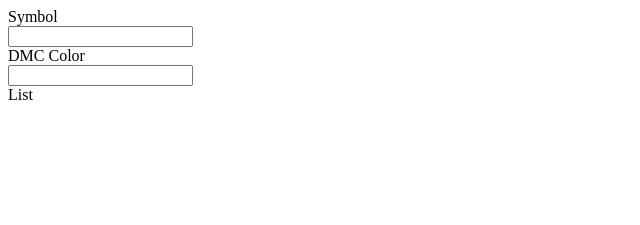
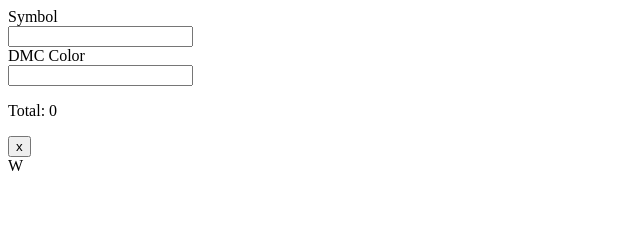
Before and after one commit to thurmand/diamond_legend_maker, a Next.js app: page /symbols in a window 1280 px wide. Shown: the top 225 px of the page, without its empty margins (0-640 px from the left). Built offline with nearby package versions, Linux system fonts and the light colour scheme.

Commit message:
make list work

```diff
--- a/pages/symbols/index.js
+++ b/pages/symbols/index.js
@@ -3,16 +3,41 @@
 import dmcList from "../../lib/dcm.json";
 
 export default function Symbols() {
-  var [enteredSymbols, setEnteredSymbols] = useState([]);
+  var [symbolList, setSymbolList] = useState([]);
 
   function onEnterSymbol(values) {
-    console.log({ values, enteredSymbols });
-    var list = enteredSymbols;
-    list.push({ values });
-    setEnteredSymbols(list);
+    if (symbolList.find((n) => n.symbol == values.symbol)) {
+      console.log("Duplicate!");
+      return;
+    }
+    var newList = [...symbolList];
+    values.text == "black";
+    newList.push(values);
+    setSymbolList(newList);
   }
 
-  console.log({ enteredSymbols });
+  function onTextColorChange(symbol) {
+    var newList = [...symbolList];
+    var x = newList.findIndex((n) => n.symbol == symbol);
+    if (newList[x].text === "white") {
+      newList[x].text = "black";
+    } else {
+      newList[x].text = "white";
+    }
+
+    setSymbolList(newList);
+  }
+
+  function onClear() {
+    setSymbolList([]);
+  }
+
+  function removeRow(symbol) {
+    var newList = [...symbolList];
+    newList = newList.filter((n) => n.symbol != symbol);
+    setSymbolList(newList);
+  }
+
   return (
     <div>
       <Head>
@@ -21,7 +46,13 @@
       <main className="flex justify-center py-1">
         <EnterSymbols className="p-4" onEnterSymbol={onEnterSymbol} />
         <div className="border-2" />
-        <ListSymbols className="px-4 py-1" values={enteredSymbols} />
+        <ListSymbols
+          className="px-4 py-1 w-28"
+          values={symbolList}
+          onTextColorChange={onTextColorChange}
+          onClear={onClear}
+          removeRow={removeRow}
+        />
       </main>
     </div>
   );
@@ -35,7 +66,9 @@
   function onEnter(ele) {
     if (event.key === "Enter") {
       if (dmcList[dmc]?.hex) {
-        onEnterSymbol({ symbol, hex: dmcList[dmc].hex });
+        onEnterSymbol({ symbol, hex: `#${dmcList[dmc].hex}` });
+        setSymbol("");
+        setDmc("");
       } else {
         console.log("not a valid color");
       }
@@ -58,7 +91,7 @@
           <div>
             <input
               onFocus={(event) => event.target.select()}
-              class="border"
+              className="border"
               type="text"
               name="colorCount"
               maxLength="1"
@@ -76,7 +109,7 @@
           <div>
             <input
               onFocus={(event) => event.target.select()}
-              class="border"
+              className="border"
               type="number"
               name="colorCount"
               maxLength="5"
@@ -95,20 +128,66 @@
   );
 }
 
-function ListSymbols({ values, className }) {
-  console.log({ values, className });
+function ListSymbols({
+  values,
+  className,
+  onTextColorChange,
+  onClear,
+  removeRow,
+}) {
   return (
     <div className={className}>
-      <div>List</div>
-      {values &&
-        values.map((n) => (
-          <div
-            className="flex justify-center"
-            style={{ backgroundColor: n.hex }}
+      <p>Total: {values.length}</p>
+      <div className="flex items-center py-1">
+        <button
+          title="Delete all"
+          class="flex-1 border focus:outline-none hover:shadow text-red-500 font-bold"
+          onClick={onClear}
+        >
+          x
+        </button>
+        <div className="px-1" />
+        <div className="flex-1">W</div>
+        <div className="flex-1"></div>
+      </div>
+
+      {values.map((n, i) => (
+        <div key={i} className="flex items-center py-1">
+          <div className="flex-1 justify-start">
+            <ColorBlock symbol={n.symbol} textColor={n.text} color={n.hex} />
+          </div>
+          <div className="px-1" />
+          <div>
+            <input
+              type="checkbox"
+              onClick={() => {
+                onTextColorChange(n.symbol);
+              }}
+            />
+          </div>
+          <div className="px-1" />
+          <button
+            title="Remove color"
+            class="flex-1 border focus:outline-none hover:shadow text-red-500 font-bold"
+            onClick={() => {
+              removeRow(n.symbol);
+            }}
           >
-            {n.symbol}
-          </div>
-        ))}
+            x
+          </button>
+        </div>
+      ))}
+    </div>
+  );
+}
+
+function ColorBlock({ symbol, color, textColor }) {
+  return (
+    <div
+      className="flex justify-center"
+      style={{ backgroundColor: color, color: textColor }}
+    >
+      {symbol}
     </div>
   );
 }
```
